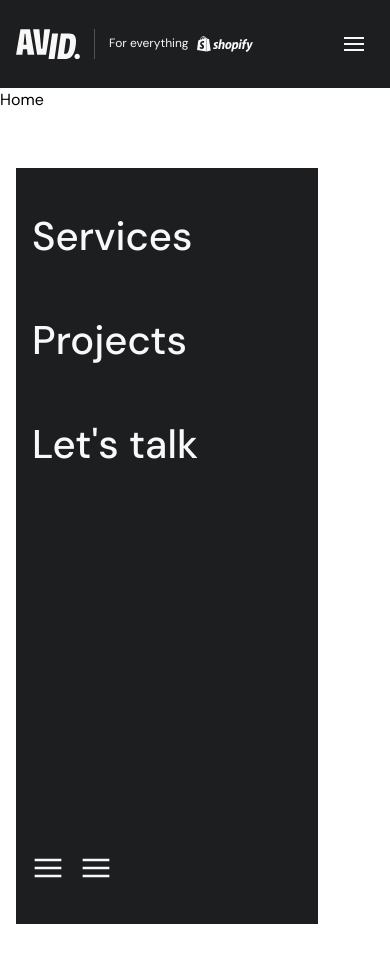
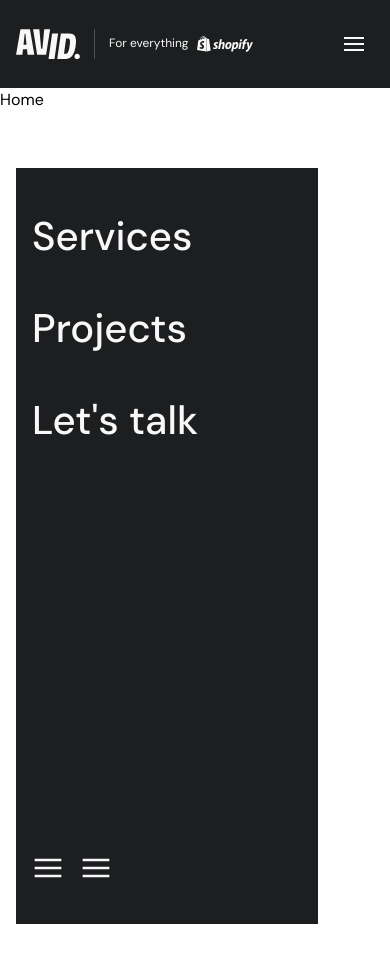
Before and after one commit to rhysmansfield/avidagency, a Next.js app: page / in a window 390 px wide. Shown: the top 962 px of the page. Built offline with nearby package versions, Linux system fonts and the light colour scheme; what next-recaptcha-v3 would draw is missing.

Commit message:
Reduce mobile nav spacing

```diff
--- a/components/header/header.module.scss
+++ b/components/header/header.module.scss
@@ -109,7 +109,7 @@
 
   &__list {
     display: flex;
-    gap: 2rem;
+    gap: 1.25rem;
     flex-direction: column;
     font: var(--font-dm-sans-s1);
     margin: -0.5rem;
```
